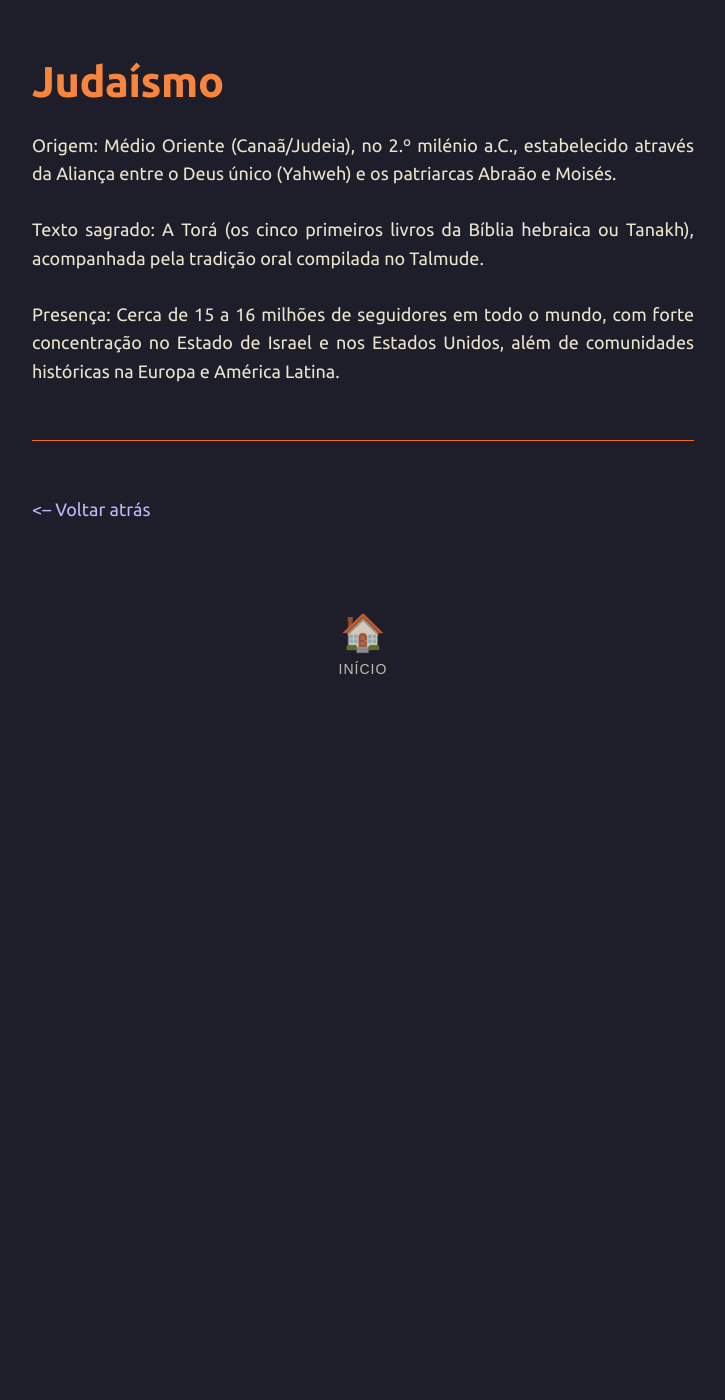
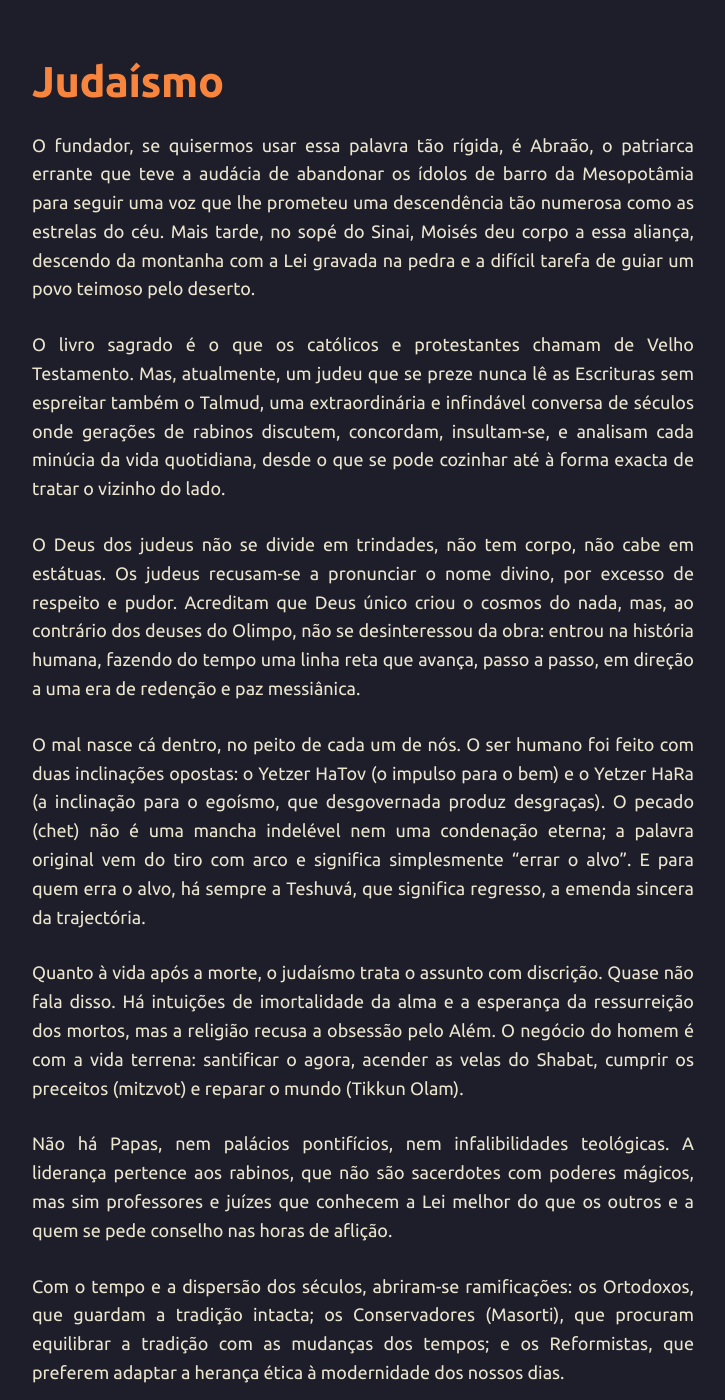
Before and after one commit to joaquim-capitao/joaquim-capitao.github.io, a Jekyll site: the page built from religiao/judaismo.md, in a window 1280 px wide and 1400 px high. Shown: the whole window, without its empty margins (277-1002 px from the left). Built offline with Jekyll 4.4.1, drawn with Linux system fonts in a browser that asks for light colours; our own code applies the rules of GitHub Pages for plain Markdown files; some of the changed text lies outside the part shown.

Commit message:
Enhance content on Judaism with detailed insights
Expand the section on Judaism, detailing its origins, sacred texts, beliefs about God, human nature, and life after death. Discuss the diversity within Judaism and its historical challenges.

```diff
--- a/religiao/judaismo.md
+++ b/religiao/judaismo.md
@@ -1,10 +1,22 @@
 # Judaísmo
 
-Origem: Médio Oriente (Canaã/Judeia), no 2.º milénio a.C., estabelecido através da Aliança entre o Deus único (Yahweh) e os patriarcas Abraão e Moisés.
+O fundador, se quisermos usar essa palavra tão rígida, é Abraão, o patriarca errante que teve a audácia de abandonar os ídolos de barro da Mesopotâmia para seguir uma voz que lhe prometeu uma descendência tão numerosa como as estrelas do céu. Mais tarde, no sopé do Sinai, Moisés deu corpo a essa aliança, descendo da montanha com a Lei gravada na pedra e a difícil tarefa de guiar um povo teimoso pelo deserto.
 
-Texto sagrado: A Torá (os cinco primeiros livros da Bíblia hebraica ou Tanakh), acompanhada pela tradição oral compilada no Talmude.
+O livro sagrado é o que os católicos e protestantes chamam de Velho Testamento. Mas, atualmente, um judeu que se preze nunca lê as Escrituras sem espreitar também o Talmud, uma extraordinária e infindável conversa de séculos onde gerações de rabinos discutem, concordam, insultam-se, e analisam cada minúcia da vida quotidiana, desde o que se pode cozinhar até à forma exacta de tratar o vizinho do lado.
 
-Presença: Cerca de 15 a 16 milhões de seguidores em todo o mundo, com forte concentração no Estado de Israel e nos Estados Unidos, além de comunidades históricas na Europa e América Latina.
+O Deus dos judeus não se divide em trindades, não tem corpo, não cabe em estátuas. Os judeus recusam-se a pronunciar o nome divino, por excesso de respeito e pudor. Acreditam que Deus único criou o cosmos do nada, mas, ao contrário dos deuses do Olimpo, não se desinteressou da obra: entrou na história humana, fazendo do tempo uma linha reta que avança, passo a passo, em direção a uma era de redenção e paz messiânica.
+
+O mal nasce cá dentro, no peito de cada um de nós. O ser humano foi feito com duas inclinações opostas: o Yetzer HaTov (o impulso para o bem) e o Yetzer HaRa (a inclinação para o egoísmo, que desgovernada produz desgraças). O pecado (chet) não é uma mancha indelével nem uma condenação eterna; a palavra original vem do tiro com arco e significa simplesmente "errar o alvo". E para quem erra o alvo, há sempre a Teshuvá, que significa regresso, a emenda sincera da trajectória.
+
+Quanto à vida após a morte, o judaísmo trata o assunto com discrição. Quase não fala disso. Há intuições de imortalidade da alma e a esperança da ressurreição dos mortos, mas a religião recusa a obsessão pelo Além. O negócio do homem é com a vida terrena: santificar o agora, acender as velas do Shabat, cumprir os preceitos (mitzvot) e reparar o mundo (Tikkun Olam).
+
+Não há Papas, nem palácios pontifícios, nem infalibilidades teológicas. A liderança pertence aos rabinos, que não são sacerdotes com poderes mágicos, mas sim professores e juízes que conhecem a Lei melhor do que os outros e a quem se pede conselho nas horas de aflição.
+
+Com o tempo e a dispersão dos séculos, abriram-se ramificações: os Ortodoxos, que guardam a tradição intacta; os Conservadores (Masorti), que procuram equilibrar a tradição com as mudanças dos tempos; e os Reformistas, que preferem adaptar a herança ética à modernidade dos nossos dias.
+
+A relação com o mundo exterior foi invariavelmente dura, pontuada por perseguições, expulsões e a tragédia do Holocausto. Mas o judaísmo nunca foi uma religião de conversões em massa nem de cruzadas; não exige que o resto do mundo se converta para encontrar a graça. Aos não-judeus, pede apenas que cumpram as leis morais básicas de Noé.
+
+Olhando de fora, é impossível não sentir respeito por este povo que sobreviveu a impérios gigantescos (aos egípcios, aos babilónios, aos romanos e aos czares), munido apenas de um livro, de uma memória prodigiosa e da teimosa convicção de que o dever do homem não é fugir da terra para sonhar com o céu, mas sim tornar este mundo um lugar onde a própria divindade possa habitar.
 
 ---
 
```
